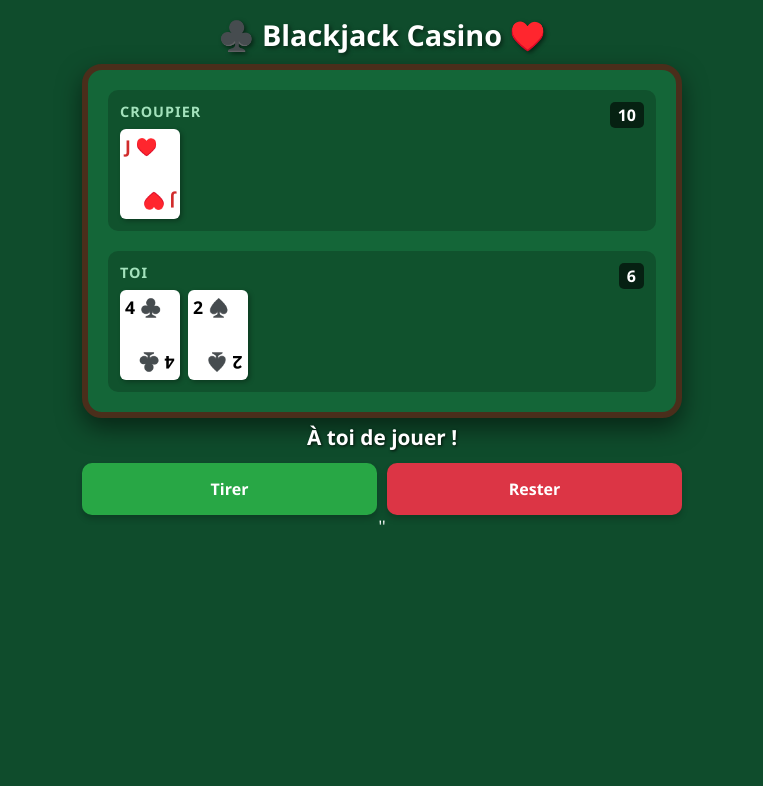
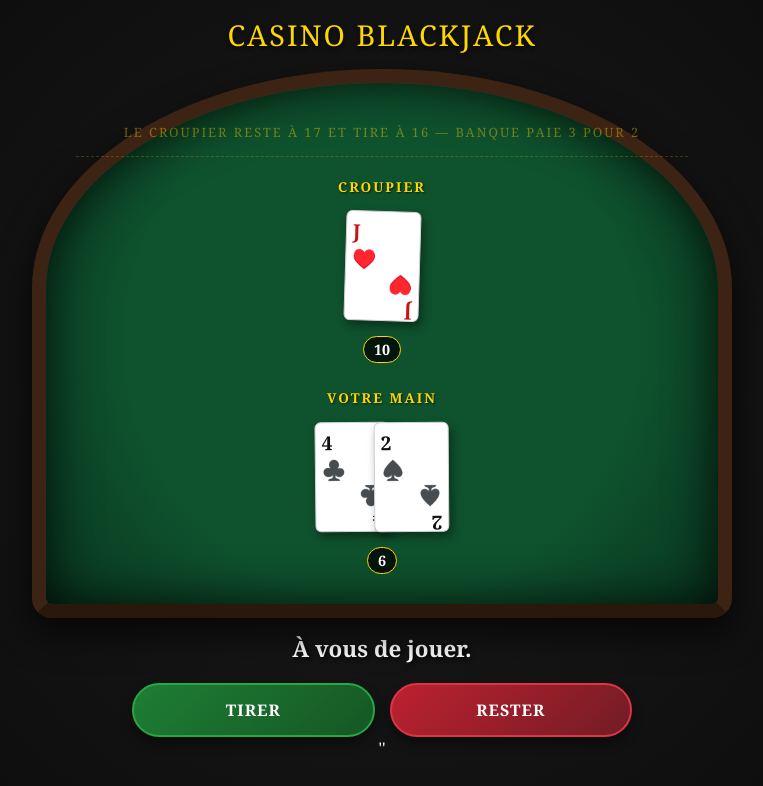
Before and after one commit to cylienlison-dev/blackjack, a plain HTML site: page index.html in a window 1280 px wide. Shown: the whole page, without its empty margins (258-1021 px from the left). Drawn offline with Linux system fonts and the light colour scheme.

Commit message:
Update index.html

```diff
--- a/index.html
+++ b/index.html
@@ -3,50 +3,201 @@
 <head>
     <meta charset="UTF-8">
     <meta name="viewport" content="width=device-width, initial-scale=1.0">
-    <title>Blackjack entre Potes</title>
+    <title>Casino Blackjack Realiste</title>
     <style>
-        * { box-sizing: border-box; margin: 0; padding: 0; font-family: 'Segoe UI', Tahoma, Geneva, Verdana, sans-serif; }
-        body { background: #0f4c2c; color: white; display: flex; flex-direction: column; align-items: center; min-height: 100vh; padding: 15px; }
-        h1 { margin-bottom: 10px; font-size: 1.8rem; text-shadow: 2px 2px 4px rgba(0,0,0,0.5); text-align: center; }
-        .table { width: 100%; max-width: 600px; background: #146638; border: 6px solid #4a2e1b; border-radius: 20px; padding: 20px; box-shadow: 0 10px 25px rgba(0,0,0,0.5); display: flex; flex-direction: column; gap: 20px; }
-        .zone { background: rgba(0,0,0,0.2); border-radius: 10px; padding: 12px; min-height: 110px; position: relative; }
-        .zone-title { font-size: 0.9rem; font-weight: bold; text-transform: uppercase; letter-spacing: 1px; color: #a3e2bc; margin-bottom: 8px; }
-        .score { position: absolute; top: 12px; right: 12px; background: rgba(0,0,0,0.6); padding: 2px 8px; border-radius: 5px; font-weight: bold; }
-        .cards-flex { display: flex; gap: 8px; flex-wrap: wrap; }
-        .card { width: 60px; height: 90px; background: white; color: black; border-radius: 6px; display: flex; flex-direction: column; justify-content: space-between; padding: 5px; font-weight: bold; font-size: 1.1rem; box-shadow: 2px 2px 5px rgba(0,0,0,0.3); animation: pop 0.3s ease; }
-        .card.red { color: #d12c2c; }
+        * { box-sizing: border-box; margin: 0; padding: 0; font-family: 'Georgia', serif; }
+
+        body {
+            background: radial-gradient(circle, #1a1a1a 0%, #0a0a0a 100%);
+            color: white;
+            display: flex;
+            flex-direction: column;
+            align-items: center;
+            min-height: 100vh;
+            padding: 15px;
+            overflow-x: hidden;
+        }
+
+        h1 {
+            margin-bottom: 15px;
+            font-size: 1.8rem;
+            color: #ffd700;
+            text-shadow: 0px 2px 4px rgba(0,0,0,0.8);
+            text-align: center;
+            font-weight: normal;
+            letter-spacing: 2px;
+        }
+
+        /* La table de Blackjack incurvée style Casino */
+        .table {
+            width: 100%;
+            max-width: 700px;
+            background: radial-gradient(circle, #0f522e 60%, #08361e 100%);
+            border: 14px solid #3d2314; /* Bordure en bois massif */
+            border-bottom-color: #2b180d;
+            border-radius: 50% 50% 20px 20px / 40% 40% 20px 20px; /* Forme de demi-lune / ovale */
+            padding: 40px 30px 30px 30px;
+            box-shadow: inset 0 0 50px rgba(0,0,0,0.8), 0 15px 35px rgba(0,0,0,0.7);
+            display: flex;
+            flex-direction: column;
+            gap: 25px;
+            position: relative;
+        }
+
+        /* Inscription réglementaire sur le tapis */
+        .casino-rules {
+            text-align: center;
+            color: rgba(255, 215, 0, 0.4); /* Doré semi-transparent incrusté dans le tapis */
+            font-size: 0.8rem;
+            text-transform: uppercase;
+            letter-spacing: 2px;
+            border-bottom: 1px dashed rgba(255, 215, 0, 0.2);
+            padding-bottom: 15px;
+            margin-bottom: -5px;
+            pointer-events: none;
+        }
+
+        .zone {
+            position: relative;
+            display: flex;
+            flex-direction: column;
+            align-items: center;
+            gap: 10px;
+        }
+
+        .zone-title {
+            font-size: 0.85rem;
+            font-weight: bold;
+            text-transform: uppercase;
+            letter-spacing: 2px;
+            color: #ffd700;
+            text-shadow: 1px 1px 2px rgba(0,0,0,0.6);
+        }
+
+        .score {
+            background: rgba(0,0,0,0.75);
+            padding: 3px 10px;
+            border-radius: 20px;
+            font-weight: bold;
+            font-size: 0.9rem;
+            color: #fff;
+            border: 1px solid #ffd700;
+        }
+
+        .cards-flex {
+            display: flex;
+            justify-content: center;
+            gap: -15px; /* Légère superposition des cartes */
+            min-height: 115px;
+            width: 100%;
+            padding: 5px;
+        }
+
+        /* Look des vraies cartes à jouer */
+        .card {
+            width: 75px;
+            height: 110px;
+            background: #ffffff;
+            color: #111111;
+            border-radius: 6px;
+            display: flex;
+            flex-direction: column;
+            justify-content: space-between;
+            padding: 6px;
+            font-weight: bold;
+            font-size: 1.2rem;
+            box-shadow: 3px 5px 10px rgba(0,0,0,0.4);
+            border: 1px solid #d1d1d1;
+            margin: 0 -8px; /* Effet paquet de cartes étalé */
+            transform: rotate(calc(var(--r, 0) * 1deg));
+            animation: dealCard 0.4s ease-out;
+            font-family: 'Arial', sans-serif;
+        }
+
+        .card.red { color: #cc1111; }
         .card .bottom-suit { align-self: flex-end; transform: rotate(180deg); }
-        .controls { display: flex; gap: 10px; justify-content: center; margin-top: 10px; width: 100%; max-width: 600px; }
-        button { flex: 1; padding: 15px; font-size: 1rem; font-weight: bold; border: none; border-radius: 10px; cursor: pointer; color: white; box-shadow: 0 4px 6px rgba(0,0,0,0.2); transition: transform 0.1s; -webkit-tap-highlight-color: transparent; }
-        button:active { transform: scale(0.95); }
-        #btn-hit { background: #28a745; }
-        #btn-stand { background: #dc3545; }
-        #btn-restart { background: #007bff; display: none; }
-        #msg { text-align: center; font-size: 1.3rem; font-weight: bold; min-height: 30px; margin-top: 5px; text-shadow: 1px 1px 3px rgba(0,0,0,0.8); }
-        @keyframes pop { 0% { transform: scale(0.5); opacity: 0; } 100% { transform: scale(1); opacity: 1; } }
+
+        /* Message central */
+        #msg {
+            text-align: center;
+            font-size: 1.4rem;
+            font-weight: bold;
+            min-height: 35px;
+            margin: 15px 0;
+            color: #fff;
+            text-shadow: 2px 2px 4px rgba(0,0,0,0.8);
+        }
+
+        /* Boutons de jeu style Jetons / Chic */
+        .controls {
+            display: flex;
+            gap: 15px;
+            justify-content: center;
+            width: 100%;
+            max-width: 500px;
+        }
+
+        button {
+            flex: 1;
+            padding: 14px;
+            font-size: 1rem;
+            font-weight: bold;
+            text-transform: uppercase;
+            letter-spacing: 1px;
+            border: 2px solid rgba(255,255,255,0.2);
+            border-radius: 30px;
+            cursor: pointer;
+            color: white;
+            box-shadow: 0 6px 12px rgba(0,0,0,0.4);
+            transition: all 0.2s ease;
+            -webkit-tap-highlight-color: transparent;
+        }
+
+        button:active { transform: translateY(3px); box-shadow: 0 2px 5px rgba(0,0,0,0.4); }
+
+        #btn-hit {
+            background: linear-gradient(135deg, #1e7e34 0%, #155724 100%);
+            border-color: #28a745;
+        }
+        #btn-stand {
+            background: linear-gradient(135deg, #bd2130 0%, #721c24 100%);
+            border-color: #dc3545;
+        }
+        #btn-restart {
+            background: linear-gradient(135deg, #d39e00 0%, #937000 100%);
+            border-color: #ffd700;
+            color: #000;
+            display: none;
+        }
+
+        /* Animation de distribution des cartes */
+        @keyframes dealCard {
+            0% { transform: translateY(-150px) rotate(-20deg); opacity: 0; }
+            100% { transform: translateY(0) rotate(0deg); opacity: 1; }
+        }
     </style>
 </head>
 <body>
 
-    <h1>♣️ Blackjack Casino ♥️</h1>
+    <h1>CASINO BLACKJACK</h1>
 
     <div class="table">
-        <!-- Croupier -->
+        <div class="casino-rules">Le Croupier reste à 17 et tire à 16 — Banque paie 3 pour 2</div>
+
         <div class="zone">
             <div class="zone-title">Croupier</div>
+            <div class="cards-flex" id="dealer-cards"></div>
             <div class="score" id="dealer-score">0</div>
-            <div class="cards-flex" id="dealer-cards"></div>
         </div>
 
-        <!-- Joueur -->
         <div class="zone">
-            <div class="zone-title">Toi</div>
+            <div class="zone-title">Votre Main</div>
+            <div class="cards-flex" id="player-cards"></div>
             <div class="score" id="player-score">0</div>
-            <div class="cards-flex" id="player-cards"></div>
         </div>
     </div>
 
-    <div id="msg">Bonne chance !</div>
+    <div id="msg">Faites vos jeux...</div>
 
     <div class="controls">
         <button id="btn-hit" onclick="hit()">Tirer</button>
@@ -89,7 +240,12 @@
             const el = document.getElementById(elementId);
             const cardEl = document.createElement('div');
             cardEl.className = `card ${card.isRed ? 'red' : ''}`;
-            cardEl.innerHTML = `<div>${card.value} ${card.suit}</div><div class="bottom-suit">${card.value} ${card.suit}</div>`;
+
+            // Donne une rotation aléatoire très légère pour faire "vrai tas de cartes jeté"
+            const randomRotation = (Math.random() * 6 - 3).toFixed(1);
+            cardEl.style.setProperty('--r', randomRotation);
+
+            cardEl.innerHTML = `<div>${card.value}<br>${card.suit}</div><div class="bottom-suit">${card.value}<br>${card.suit}</div>`;
             el.appendChild(cardEl);
         }
 
@@ -98,7 +254,7 @@
             playerCards = []; dealerCards = []; gameOver = false;
             document.getElementById('player-cards').innerHTML = '';
             document.getElementById('dealer-cards').innerHTML = '';
-            document.getElementById('msg').innerText = "À toi de jouer !";
+            document.getElementById('msg').innerText = "À vous de jouer.";
             document.getElementById('btn-hit').style.display = 'block';
             document.getElementById('btn-stand').style.display = 'block';
             document.getElementById('btn-restart').style.display = 'none';
@@ -122,7 +278,7 @@
             updateScores();
 
             if (getScore(playerCards) > 21) {
-                endGame("Perdu ! Tu as dépassé 21. 💸");
+                endGame("Sautet ! Vous avez dépassé 21. 💸");
             }
         }
 
@@ -130,7 +286,6 @@
             if (gameOver) return;
             gameOver = true;
 
-            // Le croupier joue
             while (getScore(dealerCards) < 17) {
                 let card = deck.pop();
                 dealerCards.push(card);
@@ -141,10 +296,10 @@
             let pScore = getScore(playerCards);
             let dScore = getScore(dealerCards);
 
-            if (dScore > 21) endGame("Gagné ! Le croupier a dépassé 21. 🎉");
-            else if (pScore > dScore) endGame("Gagné ! Tu bats le croupier. 👑");
-            else if (pScore < dScore) endGame("Perdu ! Le croupier gagne. 💸");
-            else endGame("Égalité ! Tu récupères ta mise. 🤝");
+            if (dScore > 21) endGame("Gagné ! Le croupier saute. 🎉");
+            else if (pScore > dScore) endGame("Gagné ! Vous battez la banque. 👑");
+            else if (pScore < dScore) endGame("Perdu ! La banque gagne. 💸");
+            else endGame("Égalité ! Les mises restent en place. 🤝");
         }
 
         function endGame(msg) {
```
